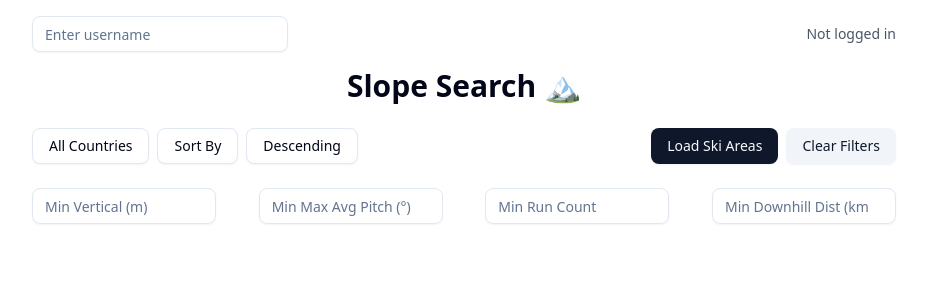
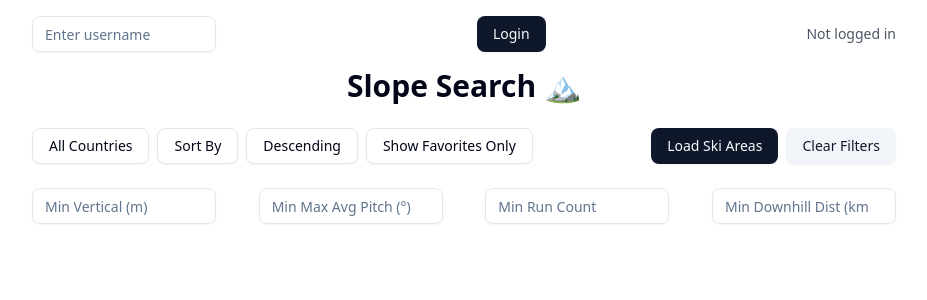
Before and after one commit to GVonB/slope-search, a React (Vite) app in the folder client/: page / in a window 1280 px wide. Shown: the top 300 px of the page, without its empty margins (176-1103 px from the left). Built offline with nearby package versions, Linux system fonts and the light colour scheme.

Commit message:
Logging in with new button creates a user in DB

```diff
--- a/client/src/App.jsx
+++ b/client/src/App.jsx
@@ -17,11 +17,27 @@ function App() {
   const [minRunCount, setMinRunCount] = useState('');
   const [minDownhillDistanceKm, setMinDownhillDistanceKm] = useState('');
   const [userId, setUserId] = useState('');
+  const [username, setUsername] = useState('');
   // Single selected region in dropdown
   const [region, setRegion] = useState('');
   // List of regions to populate dropdown
   const [regions, setRegions] = useState([]);
+  const [favoritesOnly, setFavoritesOnly] = useState(false);
 
+
+  const handleLogin = async () => {
+    try {
+      const res = await fetch('/api/users', {
+        method: 'POST',
+        headers: { 'Content-Type': 'application/json' },
+        body: JSON.stringify({ username }),
+        });
+        const data = await res.json();
+        setUserId(data.userId);
+    } catch (err) {
+      console.error('Login error:', err);
+    }
+  };
   // Use effect for getting regions based on the selected country
   useEffect(() => {
     if (selectedCountry) {
@@ -82,6 +98,16 @@ function App() {
 
       const res = await fetch(`/api/ski-areas?${query.toString()}`);
       const data = await res.json();
+
+      // If favorites only is toggled, get all favorites and only show matching ids with
+      // filtered results
+      if (favoritesOnly && userId) {
+        const favRes = await fetch(`/api/favorites/${userId}`);
+        const favoriteData = await favRes.json();
+        const favoriteIDs = new Set(favoriteData.map(fav => fav.SkiAreaID || fav.skiAreaId));
+
+        data = data.filter(area => favoriteIDs.has(area.skiAreaId));
+      }
       setSkiAreas(data);
     } catch (error) {
       console.error('Error fetching ski areas:', error);
@@ -97,11 +123,14 @@ function App() {
       <div className="mb-4 flex justify-between items-center">
         <Input
           placeholder="Enter username"
-          className="w-64"
-          value={userId}
-          onChange={(e) => setUserId(e.target.value)}
+          className="w-46"
+          value={username}
+          onChange={(e) => setUsername(e.target.value)}
         />
-        <p className="text-sm text-gray-600">{userId ? `Logged in as: ${userId}` : 'Not logged in'}</p>
+        <Button onClick={handleLogin}>Login</Button>
+        <p className="text-sm text-gray-600">
+          {userId ? `Logged in as: ${username}` : 'Not logged in'}
+        </p>
       </div>
       <h1 className="text-3xl font-bold mb-6 text-center">Slope Search 🏔️</h1>
         <div className="flex flex-wrap justify-between items-center mb-6 gap-2">
@@ -182,6 +211,13 @@ function App() {
                 </DropdownMenuItem>
               </DropdownMenuContent>
             </DropdownMenu>
+
+            <Button
+              variant={favoritesOnly ? "default" : "outline"}
+              onClick={() => setFavoritesOnly(prev => !prev)}
+            >
+              {favoritesOnly ? "✅ Showing Favorites Only" : "Show Favorites Only"}
+            </Button>
           </div>
           <div className="flex gap-2">
             <Button onClick={handleFetchSkiAreas}>Load Ski Areas</Button>
```
